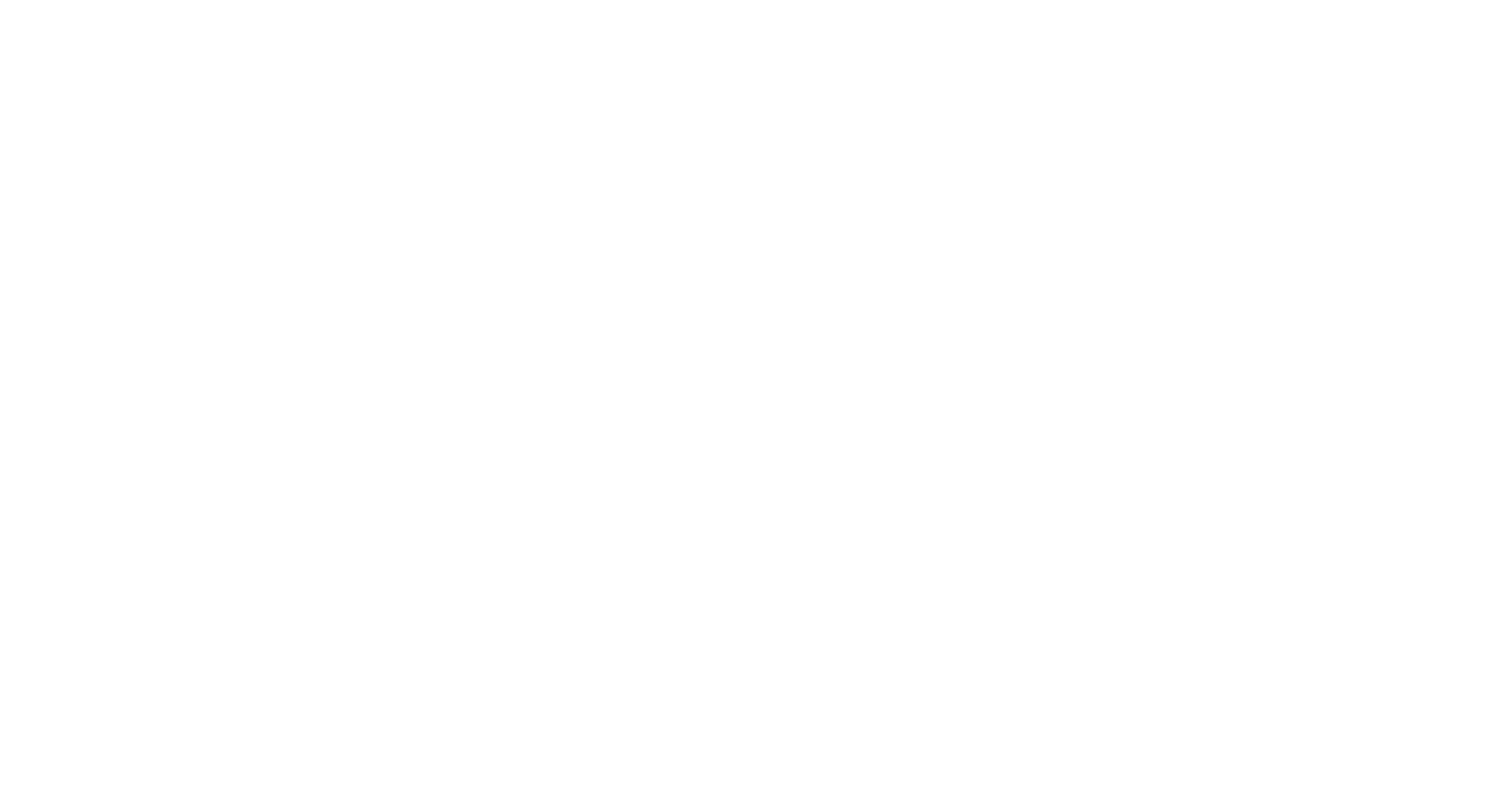
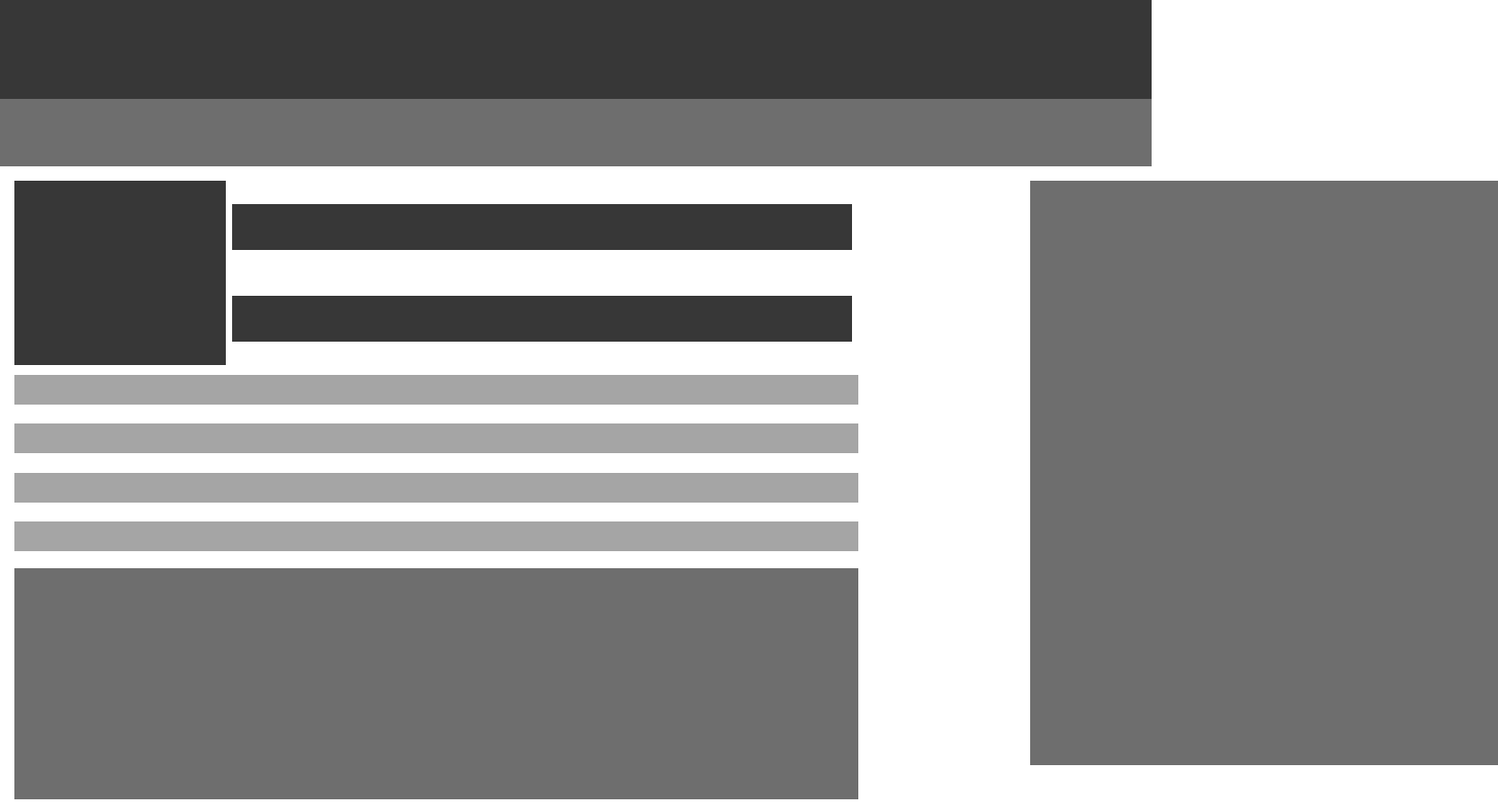
Before and after one commit to maryPopplns/heatmap_smashingmag, a website: page index.html in a window 1280 px wide. Shown: the top 892 px of the page at 90% size, 1665 px wide, since content can reach past the window. Before the commit the page ends 800 px from the top, so only its background shows below. Drawn offline with Linux system fonts and the light colour scheme.

Commit message:
first section complete

```diff
--- a/index.css
+++ b/index.css
@@ -0,0 +1,114 @@
+:root {
+  --super: black;
+  --first: rgb(55, 55, 55);
+  --second: rgb(110, 110, 110);
+  --third: rgb(165, 165, 165);
+}
+
+body {
+  display: flex;
+  flex-direction: column;
+}
+
+header {
+  width: 100vw;
+}
+
+.global-header {
+  background-color: var(--first);
+  height: 110px;
+}
+
+.nav-header {
+  background-color: var(--second);
+  height: 75px;
+}
+
+.first-section {
+  display: flex;
+  margin: 1em auto;
+  height: 991px;
+  width: 1665px;
+}
+
+.first-section-left {
+  box-sizing: border-box;
+  width: 970px;
+  height: inherit;
+  padding: 0 16px;
+}
+
+.first-section-left-top {
+  height: 423px;
+  width: 100%;
+}
+
+.first-section-left-top > div:nth-child(1) {
+  display: flex;
+  height: 205px;
+  width: 100%;
+}
+
+.first-section-left-top > div:nth-child(1) > div:nth-child(1) {
+  height: 205px;
+  width: 25%;
+  background-color: var(--first);
+}
+
+.first-section-left-top > div:nth-child(1) > div:nth-child(2) {
+  display: flex;
+  flex-direction: column;
+  justify-content: space-around;
+  align-items: center;
+  height: 205px;
+  width: 75%;
+}
+
+.first-section-left-top > div:nth-child(1) > div:nth-child(2) > div {
+  height: 25%;
+  width: 98%;
+  background-color: var(--first);
+}
+
+.first-section-left-top > div:nth-child(2) {
+  display: flex;
+  flex-direction: column;
+  justify-content: space-around;
+  height: 218px;
+  width: 100%;
+}
+
+.first-section-left-top > div:nth-child(2) > div {
+  height: 15%;
+  width: 100%;
+  background-color: var(--third);
+}
+
+.first-section-left-bottom {
+  display: flex;
+  flex-direction: column;
+  justify-content: space-around;
+  height: 547px;
+  width: 100%;
+}
+
+.first-section-left-bottom > div {
+  height: 47%;
+  width: 100%;
+  background: var(--second);
+}
+
+.first-section-right {
+  position: relative;
+  box-sizing: border-box;
+  width: 695px;
+  height: inherit;
+}
+
+.first-section-right > div {
+  position: absolute;
+  right: 0;
+  height: 650px;
+  width: 520px;
+  background-color: var(--second);
+}
--- a/index.html
+++ b/index.html
@@ -7,5 +7,34 @@
     <link rel="stylesheet" href="reset.css" />
     <link rel="stylesheet" href="index.css" />
   </head>
-  <body></body>
+  <body>
+    <header class="global-header"></header>
+    <header class="nav-header"></header>
+    <div class="first-section">
+      <div class="first-section-left">
+        <div class="first-section-left-top">
+          <div>
+            <div></div>
+            <div>
+              <div></div>
+              <div></div>
+            </div>
+          </div>
+          <div>
+            <div></div>
+            <div></div>
+            <div></div>
+            <div></div>
+          </div>
+        </div>
+        <div class="first-section-left-bottom">
+          <div></div>
+          <div></div>
+        </div>
+      </div>
+      <div class="first-section-right">
+        <div></div>
+      </div>
+    </div>
+  </body>
 </html>
```
